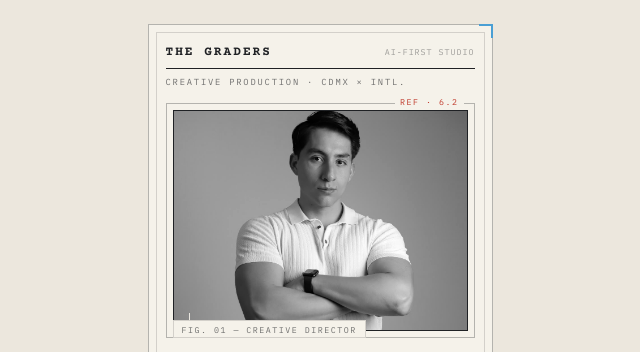
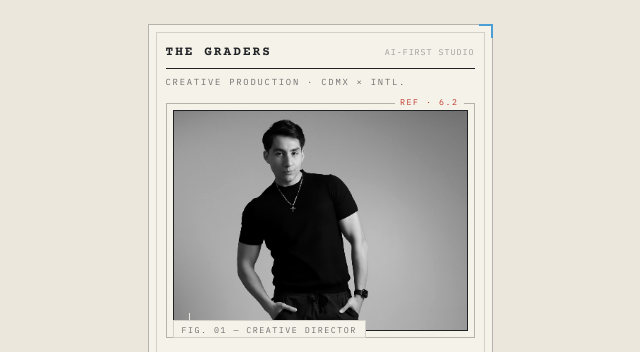
Before and after one commit to eurekawebsites/the-graders, a plain HTML site: page tarjeta.html in a window 1280 px wide. Shown: the top 352 px of the page, without its empty margins (320-960 px from the left). Drawn offline with nearby package versions, Linux system fonts and the light colour scheme.

Commit message:
Use the client's original onboarding photo on the card
The card was pointing at eric.jpeg from the website, which is a
different photograph (white polo, arms crossed) than the one Eric
submitted through onboarding (full-body, black t-shirt). Verified by
sha256: the two files are not the same image.

Adds profile-photo.jpg from the onboarding package byte-for-byte as
eric-profile.jpg and points the plate and OG/Twitter image tags at it.
eric.jpeg is left in place because the main site's About section
still uses it.

Crop is the client's submitted identityAdjust (zoom 1.03, offsetX
21.85%), with offsetY eased from 0% to 4% for headroom in the 4:3 plate.

Co-Authored-By: Claude Sonnet 5 <noreply@anthropic.com>

```diff
--- a/tarjeta.html
+++ b/tarjeta.html
@@ -11,13 +11,13 @@
 <meta property="og:type" content="profile" />
 <meta property="og:title" content="Eric García Alba — The Graders" />
 <meta property="og:description" content="Creative Director & Co-founder | FX artist. Artista digital con experiencia internacional en producción y postproducción." />
-<meta property="og:image" content="https://thegraders.studio/eric.jpeg" />
+<meta property="og:image" content="https://thegraders.studio/eric-profile.jpg" />
 <meta property="og:url" content="https://thegraders.studio/tarjeta.html" />
 <meta property="og:site_name" content="The Graders" />
 <meta name="twitter:card" content="summary" />
 <meta name="twitter:title" content="Eric García Alba — The Graders" />
 <meta name="twitter:description" content="Creative Director & Co-founder | FX artist. Artista digital con experiencia internacional en producción y postproducción." />
-<meta name="twitter:image" content="https://thegraders.studio/eric.jpeg" />
+<meta name="twitter:image" content="https://thegraders.studio/eric-profile.jpg" />
 <link rel="preconnect" href="https://fonts.googleapis.com">
 <link rel="preconnect" href="https://fonts.gstatic.com" crossorigin>
 <link href="https://fonts.googleapis.com/css2?family=Courier+Prime:wght@400;700&family=IBM+Plex+Mono:wght@400;500&family=Libre+Franklin:wght@400;500;600&display=swap" rel="stylesheet">
@@ -137,7 +137,9 @@
     height:100%;
     object-fit:cover;
     /* client crop: zoom 1.03, offsetX ~22%, offsetY 0 */
-    object-position:26% 6%;
+    /* client crop: zoom 1.03, offsetX 21.85%, offsetY 0%
+       (offsetY eased to 4% for headroom in the 4:3 plate) */
+    object-position:22% 4%;
     transform:scale(1.03);
     filter:grayscale(1) contrast(1.04);
   }
@@ -377,7 +379,7 @@
     <figure class="plate">
       <span class="plate-tag">Ref · 6.2</span>
       <div class="plate-frame">
-        <img src="eric.jpeg" alt="Eric García Alba" />
+        <img src="eric-profile.jpg" alt="Eric García Alba" />
       </div>
       <figcaption class="plate-caption">Fig. 01 — Creative Director</figcaption>
     </figure>
```
Also changed, not shown: eric-profile.jpg (added).
